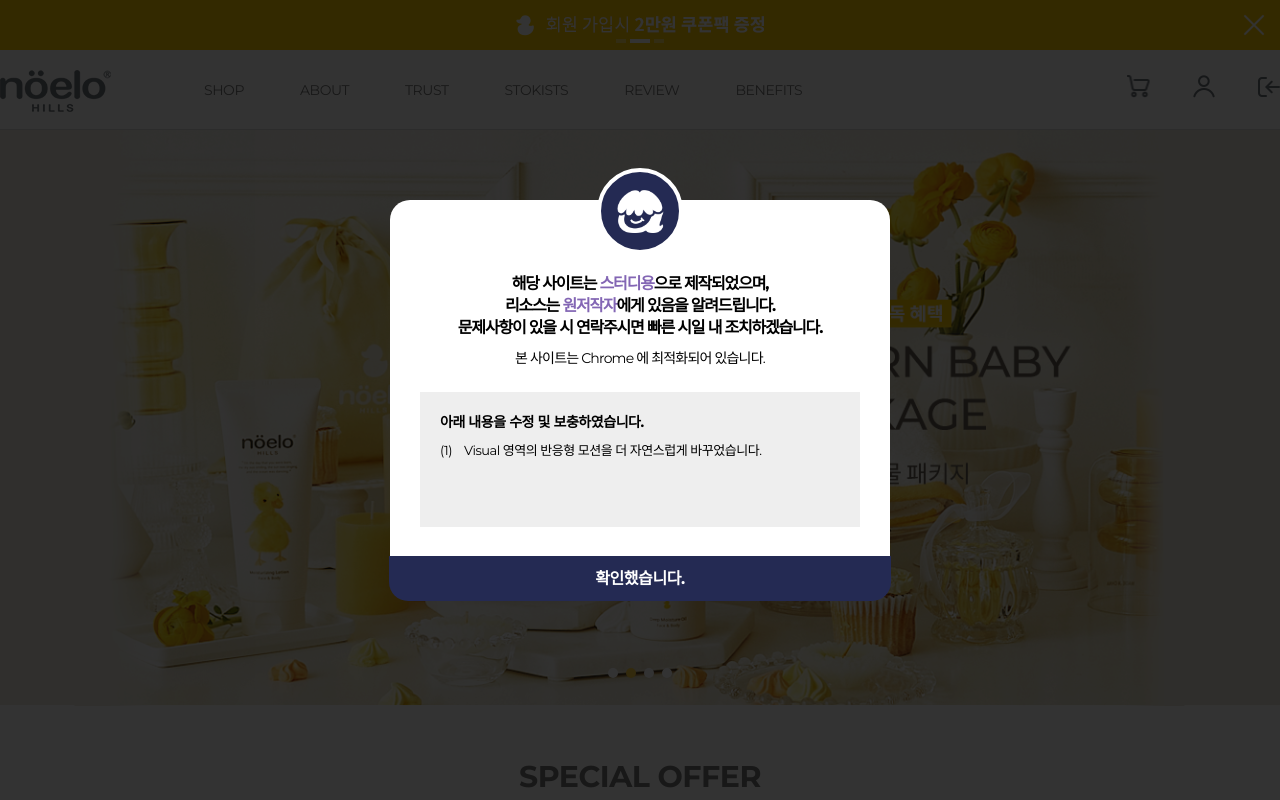
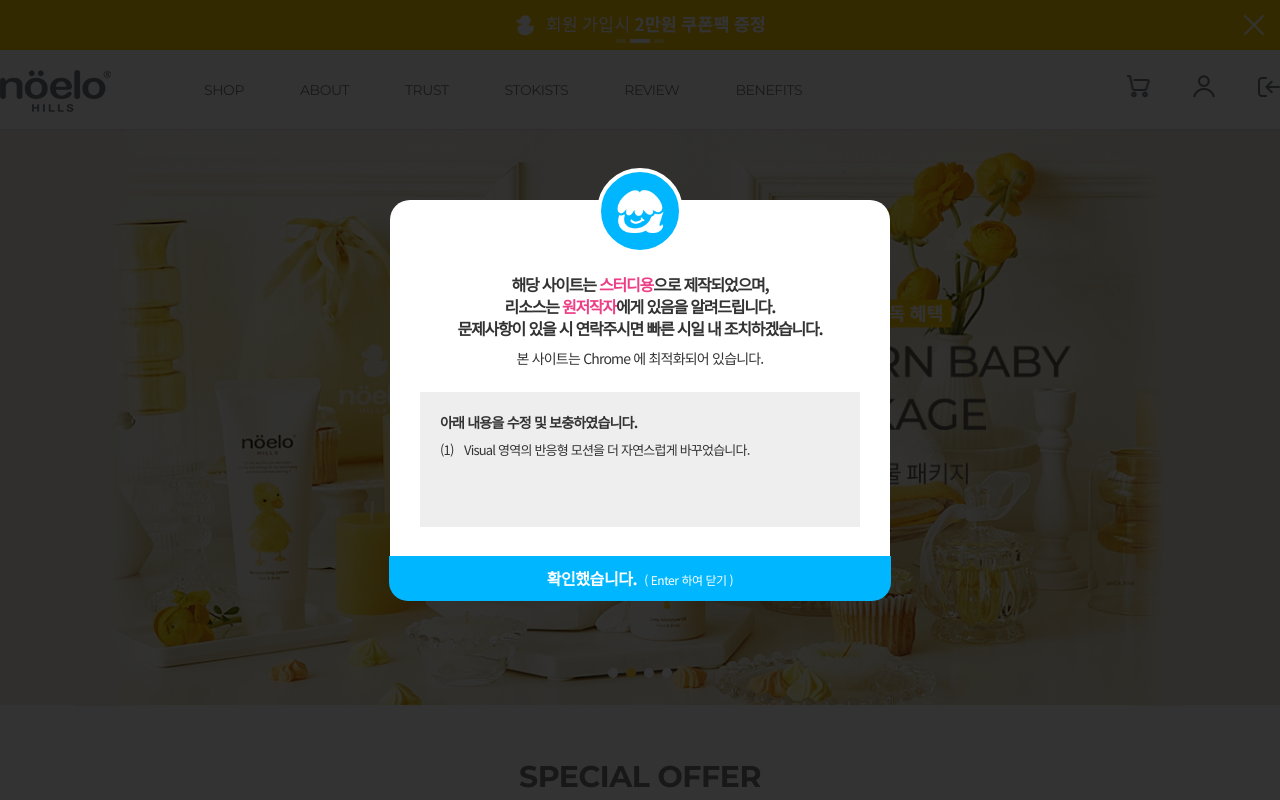
Before and after one commit to dev-axnn/vue-noelohills, a Vue app: page / in a window 1280 px wide. Shown: the top 800 px of the page. Built offline with nearby package versions, Linux system fonts and the light colour scheme.

Commit message:
클론코딩 안내팝업창 수정

```diff
--- a/src/App.vue
+++ b/src/App.vue
@@ -49,7 +49,9 @@
 
 <style>
   @charset "UTF-8";
+  @import url('https://fonts.googleapis.com/css2?family=Noto+Sans+KR:wght@100;300;400;500;700;900&display=swap');
   @import url("https://fonts.googleapis.com/css2?family=Montserrat:wght@100;200;300;400;500;600;700;800;900&family=Noto+Sans+KR:wght@100;300;400;500;700;900&display=swap");
+
   * {
     margin: 0;
     padding: 0;
--- a/src/components/ModalView.vue
+++ b/src/components/ModalView.vue
@@ -17,7 +17,7 @@
         </ul>
       </div>
       <div class="modal-close">
-        확인했습니다.
+        확인했습니다. <i>( Enter 하여 닫기 )</i>
       </div>
     </div>
   </div>
@@ -36,6 +36,21 @@
         modalClose.click(function(){
           // modalWrap.hide();
           modalWrap.stop().fadeOut(300);
+          $('html').css('overflow', 'auto');
+        });
+        $('html').keydown(function (key) {
+          if (key.keyCode == 13) {
+            modalWrap.stop().fadeOut(200);
+            $('html').css('overflow', 'auto');
+          }
+        });
+        let modalMain = $('.modal-main');
+        modalMain.click(function (event) {
+          event.stopPropagation();
+        });
+        modalWrap.click(function () {
+          modalWrap.stop().fadeOut(200);
+          $('html').css('overflow', 'auto');
         });
       });
 
@@ -47,6 +62,8 @@
 <style scoped>
   /* Modal Popup */
   .modal-wrap {
+    font-family: 'Noto Sans KR', Helvetica, '맑은 고딕', 'malgun gothic', 'Apple SD Gothic Neo', sans-serif;
+    color: #333;
     position: fixed;
     left: 0;
     top: 0;
@@ -76,7 +93,7 @@
     height: 86px;
     border-radius: 43px;
     border: 4px solid #fff;
-    background: #242A53 url('@/assets/images/ahn-symbol_300x300_white.png') no-repeat center;
+    background: #00b7ff url('@/assets/images/ahn-symbol_300x300_white.png') no-repeat center;
     background-size: 60%;
   }
 
@@ -90,7 +107,7 @@
   }
 
   .modal-notice strong {
-    color: #8366b4;
+    color: #ec3f87;
   }
 
   .modal-notice span {
@@ -99,6 +116,22 @@
     font-weight: 400;
     margin-top: 8px;
     letter-spacing: -0.8px;
+  }
+
+  .modal-corrections::-webkit-scrollbar {
+    width: 8px;
+    height: 5px;
+    background-color: #f7f7f7;
+    -moz-border-radius: 0px;
+    -webkit-border-radius: 0px;
+    border-radius: 0px;
+  }
+
+  .modal-corrections::-webkit-scrollbar-thumb {
+    background-color: #aaa;
+    -moz-border-radius: 2px;
+    -webkit-border-radius: 2px;
+    border-radius: 2px;
   }
 
   .modal-corrections {
@@ -110,6 +143,7 @@
     background: #eee;
     margin: 0 auto;
     padding: 15px 20px;
+    letter-spacing: -0.8px;
   }
 
   .modal-corrections strong {
@@ -124,7 +158,6 @@
   .corrections-number {
     float: left;
     width: 6%;
-    /* font-weight: 700; */
   }
 
   .corrections-txt {
@@ -148,7 +181,14 @@
     color: #fff;
 
     cursor: pointer;
-    background: #242A53;
+    background: #00b7ff;
+  }
+
+  .modal-close i {
+    margin-left: 3px;
+    font-size: 12px;
+    font-weight: 400;
+    font-style: normal;
   }
   /* /Modal Popup */
 </style>
```
